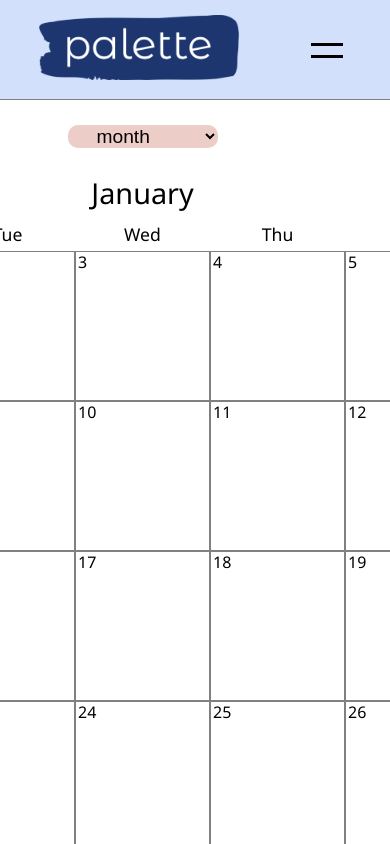
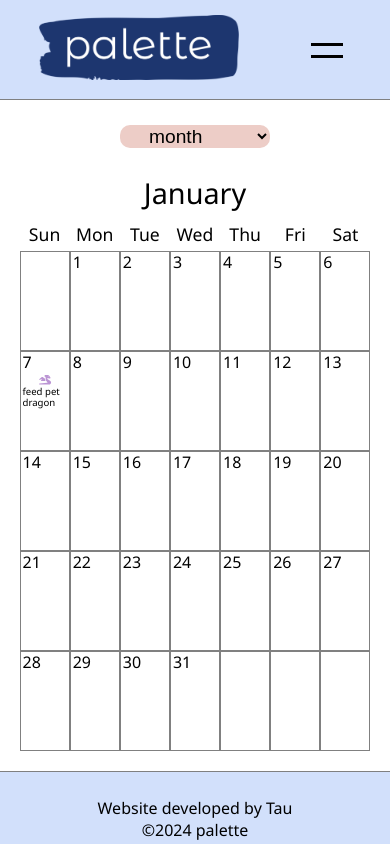
Before and after one commit to taujeng/palette, a Next.js app: page /month in a window 390 px wide. Shown: the top 844 px of the page. Built offline with nearby package versions, Linux system fonts and the light colour scheme.

Commit message:
Made Monthly view more responsive

```diff
--- a/src/app/month/MonthDays/monthDays.css
+++ b/src/app/month/MonthDays/monthDays.css
@@ -1,12 +1,13 @@
 .monthDays-container {
   height: 150px;
-  min-width: 14.2857142857%;
+  width: 100%;
   border: 1px grey solid;
   padding: 10px;
 }
 @media only screen and (max-width: 600px) {
   .monthDays-container {
     padding: 2px;
+    height: 100px;
   }
 }
 .monthDays-container h3 {
--- a/src/app/month/MonthDays/monthDays.scss
+++ b/src/app/month/MonthDays/monthDays.scss
@@ -1,12 +1,13 @@
 .monthDays-container {
   height: 150px;
   // width: 150px;
-  min-width: calc(100%/7);
-  // width: 100%;
+  // min-width: calc(100%/7);
+  width: 100%;
   border: 1px grey solid;
   padding: 10px;
   @media only screen and (max-width: 600px) {
     padding: 2px;
+    height: 100px;
   }
   h3 {
     line-height: 1em;
--- a/src/app/month/month.css
+++ b/src/app/month/month.css
@@ -3,7 +3,7 @@
   flex-direction: column;
   justify-content: center;
   align-items: center;
-  width: 90%;
+  width: 90vw;
 }
 .month-container h2 {
   margin-bottom: 10px;
--- a/src/app/month/month.scss
+++ b/src/app/month/month.scss
@@ -3,7 +3,7 @@
   flex-direction: column;
   justify-content: center;
   align-items: center;
-  width: 90%;
+  width: 90vw;
   h2 {
     margin-bottom: 10px;
     font-size: 2.5em;
```
Also changed, not shown: 2 other files (tests, documents, lock files or other folders).
